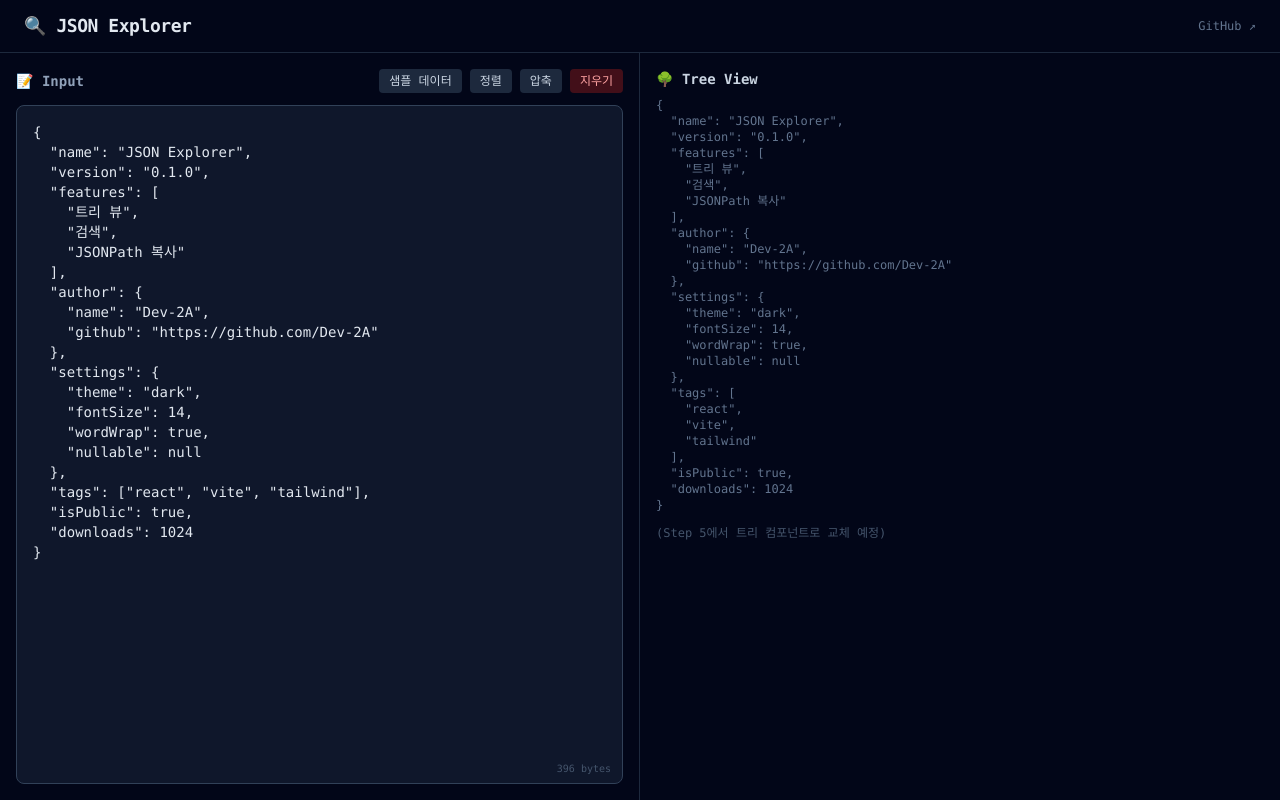
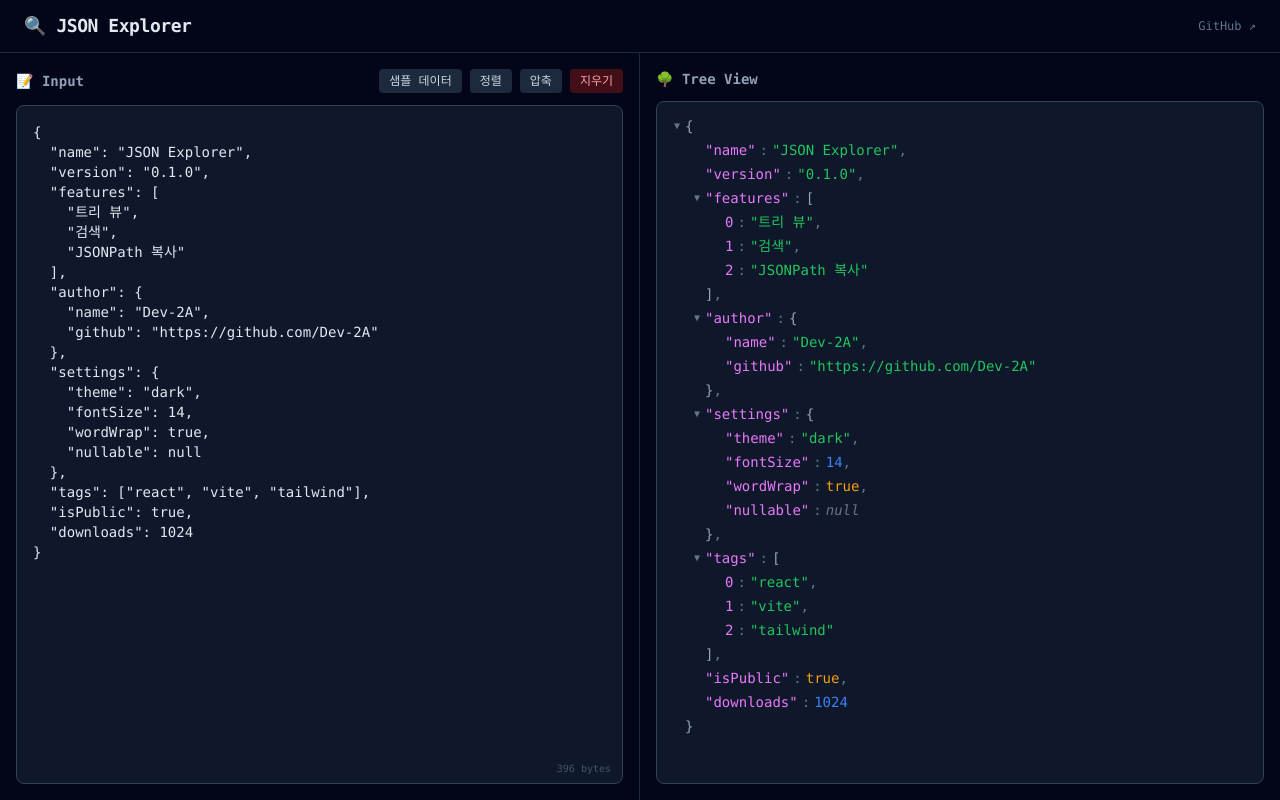
Before and after one commit to Dev-2A/json-explorer, a React (Vite) app: page / in a window 1280 px wide. Both pictures are taken after a click on the button "샘플 데이터". Built offline with nearby package versions, Linux system fonts and the light colour scheme.

Commit message:
✨ 재귀적 JSON 트리 뷰 컴포넌트 구현

```diff
--- a/src/App.jsx
+++ b/src/App.jsx
@@ -1,5 +1,6 @@
 import InputPanel from "./components/InputPanel";
 import ErrorBanner from "./components/ErrorBanner";
+import TreeView from "./components/TreeView";
 import { useJsonParser } from "./hooks/useJsonParser";
 
 function App() {
@@ -32,19 +33,10 @@
           <InputPanel onParse={parse} />
         </div>
 
-        {/* 우측: 트리 뷰 (Step 5) */}
+        {/* 우측: 트리 뷰 */}
         <div className="w-1/2 p-4 flex flex-col">
           {parsedData ? (
-            <div className="text-sm text-slate-400">
-              <p className="mb-2 font-semibold text-slate-300">🌳 Tree View</p>
-              <pre className="text-xs text-slate-500 overflow-auto custom-scrollbar">
-                {JSON.stringify(parsedData, null, 2).slice(0, 500)}
-                {JSON.stringify(parsedData, null, 2).length > 500 && "\n..."}
-              </pre>
-              <p className="mt-3 text-slate-600 text-xs">
-                (Step 5에서 트리 컴포넌트로 교체 예정)
-              </p>
-            </div>
+            <TreeView data={parsedData} />
           ) : (
             <div className="flex-1 flex items-center justify-center">
               <p className="text-slate-600 text-sm text-center leading-relaxed">
--- /dev/null
+++ b/src/components/TreeNode.jsx
@@ -0,0 +1,120 @@
+import { useState } from "react";
+import { getValueType, isExpandable, getPreview } from "../utils/typeUtils";
+import ValueRenderer from "./ValueRenderer";
+
+export default function TreeNode({ name, value, depth = 0, isLast = true }) {
+  const type = getValueType(value);
+  const expandable = isExpandable(value);
+  const [expanded, setExpanded] = useState(depth < 2); // 깊이 2까지 자동 펼침
+
+  const indent = depth * 20;
+
+  // 펼침/접기 토글
+  const handleToggle = () => {
+    if (expandable) {
+      setExpanded((prev) => !prev);
+    }
+  };
+
+  // 자식 엔트리 추출
+  const getEntries = () => {
+    if (type === "array") {
+      return value.map((item, index) => ({
+        key: index,
+        name: index,
+        value: item,
+      }));
+    }
+    if (type === "object") {
+      return Object.entries(value).map(([k, v]) => ({
+        key: k,
+        name: k,
+        value: v,
+      }));
+    }
+    return [];
+  };
+
+  const entries = expandable ? getEntries() : [];
+  const openBracket = type === "array" ? "[" : "{";
+  const closeBracket = type === "array" ? "]" : "}";
+  const comma = isLast ? "" : ",";
+
+  return (
+    <div className="font-mono text-sm leading-6">
+      {/* 현재 노드 행 */}
+      <div
+        className="flex items-center hover:bg-slate-800/50 rounded px-1 group"
+        style={{ paddingLeft: `${indent}px` }}
+      >
+        {/* 펼침/접기 화살표 */}
+        <span
+          onClick={handleToggle}
+          className={`w-4 h-4 flex items-center justify-center text-[10px] shrink-0
+                     ${expandable ? "cursor-pointer text-slate-500 hover:text-slate-300" : "text-transparent"}`}
+        >
+          {expandable ? (expanded ? "▼" : "▶") : ""}
+        </span>
+
+        {/* 키 이름 */}
+        {name !== undefined && name !== null && (
+          <>
+            <span className="text-json-key">
+              {typeof name === "string" ? `"${name}"` : name}
+            </span>
+            <span className="text-slate-500 mx-1">:</span>
+          </>
+        )}
+
+        {/* 값 or 여는 괄호 */}
+        {expandable ? (
+          <>
+            <span className="text-json-bracket">{openBracket}</span>
+            {!expanded && (
+              <>
+                <span
+                  className="text-slate-500 text-xs mx-1 cursor-pointer hover:text-slate-300"
+                  onClick={handleToggle}
+                >
+                  {getPreview(value)}
+                </span>
+                <span className="text-json-bracket">{closeBracket}</span>
+                <span className="text-slate-500">{comma}</span>
+              </>
+            )}
+          </>
+        ) : (
+          <>
+            <ValueRenderer value={value} />
+            <span className="text-slate-500">{comma}</span>
+          </>
+        )}
+      </div>
+
+      {/* 자식 노드 (재귀) */}
+      {expandable && expanded && (
+        <>
+          {entries.map((entry, index) => (
+            <TreeNode
+              key={entry.key}
+              name={entry.name}
+              value={entry.value}
+              depth={depth + 1}
+              isLast={index === entries.length - 1}
+            />
+          ))}
+
+          {/* 닫는 괄호 */}
+          <div
+            className="flex items-center px-1"
+            style={{ paddingLeft: `${indent}px` }}
+          >
+            <span className="w-4 h-4 shrink-0" />
+            <span className="text-json-bracket">{closeBracket}</span>
+            <span className="text-slate-500">{comma}</span>
+          </div>
+        </>
+      )}
+    </div>
+  );
+}
--- /dev/null
+++ b/src/components/TreeView.jsx
@@ -0,0 +1,24 @@
+import TreeNode from "./TreeNode";
+
+export default function TreeView({ data }) {
+  if (data === null || data === undefined) return null;
+
+  return (
+    <div className="flex flex-col h-full">
+      {/* 툴바 */}
+      <div className="flex items-center gap-2 mb-3">
+        <span className="text-sm font-semibold text-slate-400">
+          🌳 Tree View
+        </span>
+      </div>
+
+      {/* 트리 렌더링 영역 */}
+      <div
+        className="flex-1 min-h-0 overflow-auto custom-scrollbar rounded-lg
+                      border border-slate-700 bg-slate-900 p-3"
+      >
+        <TreeNode value={data} depth={0} isLast={true} />
+      </div>
+    </div>
+  );
+}
--- /dev/null
+++ b/src/components/ValueRenderer.jsx
@@ -0,0 +1,23 @@
+import { getValueType, getTypeColorClass } from "../utils/typeUtils";
+
+export default function ValueRenderer({ value }) {
+  const type = getValueType(value);
+  const colorClass = getTypeColorClass(type);
+
+  switch (type) {
+    case "string":
+      return (
+        <span className={colorClass}>
+          "<span className="select-all">{value}</span>"
+        </span>
+      );
+    case "number":
+      return <span className={colorClass}>{value}</span>;
+    case "boolean":
+      return <span className={colorClass}>{value ? "true" : "false"}</span>;
+    case "null":
+      return <span className={`${colorClass} italic`}>null</span>;
+    default:
+      return null;
+  }
+}
--- /dev/null
+++ b/src/utils/typeUtils.js
@@ -0,0 +1,50 @@
+/**
+ * JSON 값의 타입을 판별하는 유틸리티
+ */
+
+export function getValueType(value) {
+  if (value === null) return "null";
+  if (Array.isArray(value)) return "array";
+  return typeof value; // 'string', 'number', 'boolean', 'object'
+}
+
+export function isExpandable(value) {
+  return value !== null && typeof value === "object";
+}
+
+/**
+ * 값의 간단한 미리보기 문자열 생성
+ */
+export function getPreview(value) {
+  const type = getValueType(value);
+
+  switch (type) {
+    case "object": {
+      const keys = Object.keys(value);
+      if (keys.length === 0) return "{}";
+      if (keys.length <= 3) return `{ ${keys.join(", ")} }`;
+      return `{ ${keys.slice(0, 3).join(", ")}, ... ${keys.length - 3}개 더 }`;
+    }
+    case "array": {
+      if (value.length === 0) return "[]";
+      return `[ ${value.length}개 항목 ]`;
+    }
+    default:
+      return null;
+  }
+}
+
+/**
+ * 타입에 맞는 Tailwind 텍스트 색상 클래스 반환
+ */
+export function getTypeColorClass(type) {
+  const colors = {
+    string: "text-json-string",
+    number: "text-json-number",
+    boolean: "text-json-boolean",
+    null: "text-json-null",
+    object: "text-json-bracket",
+    array: "text-json-bracket",
+  };
+  return colors[type] || "text-slate-400";
+}
```
